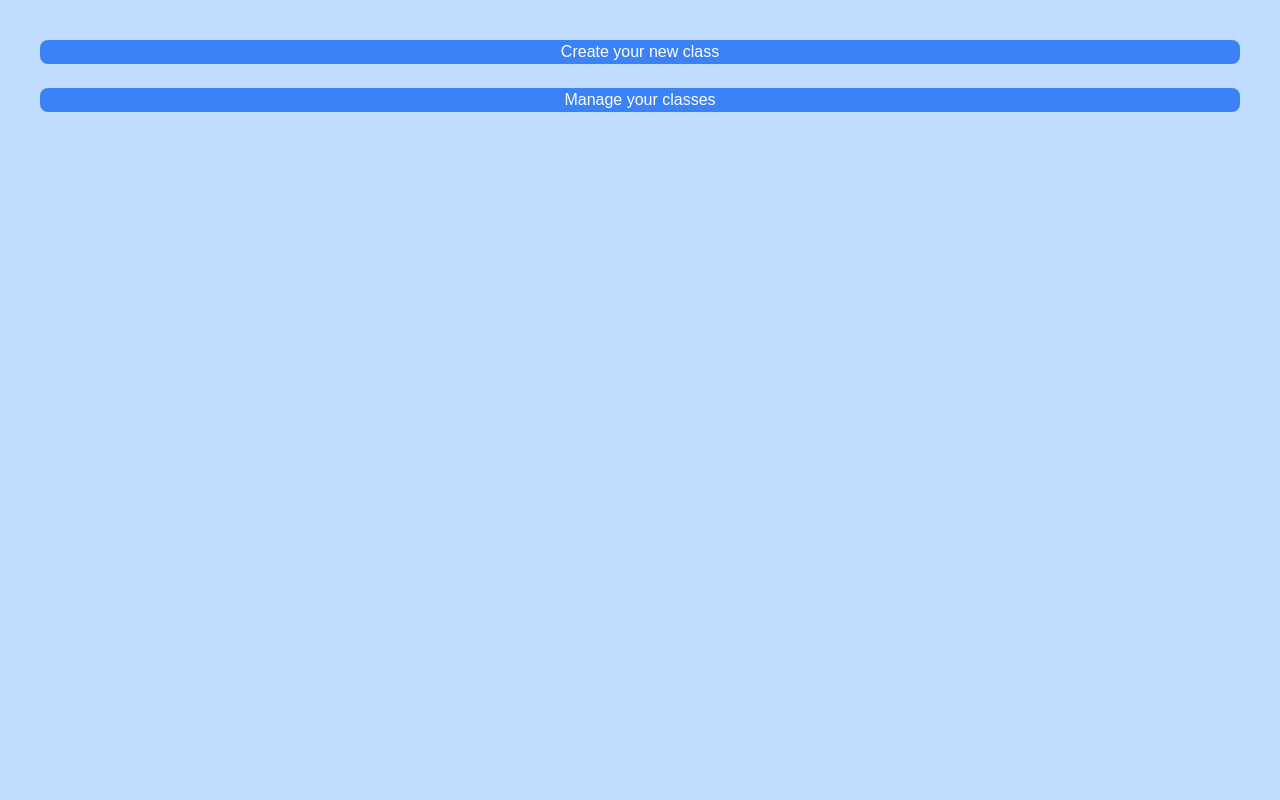
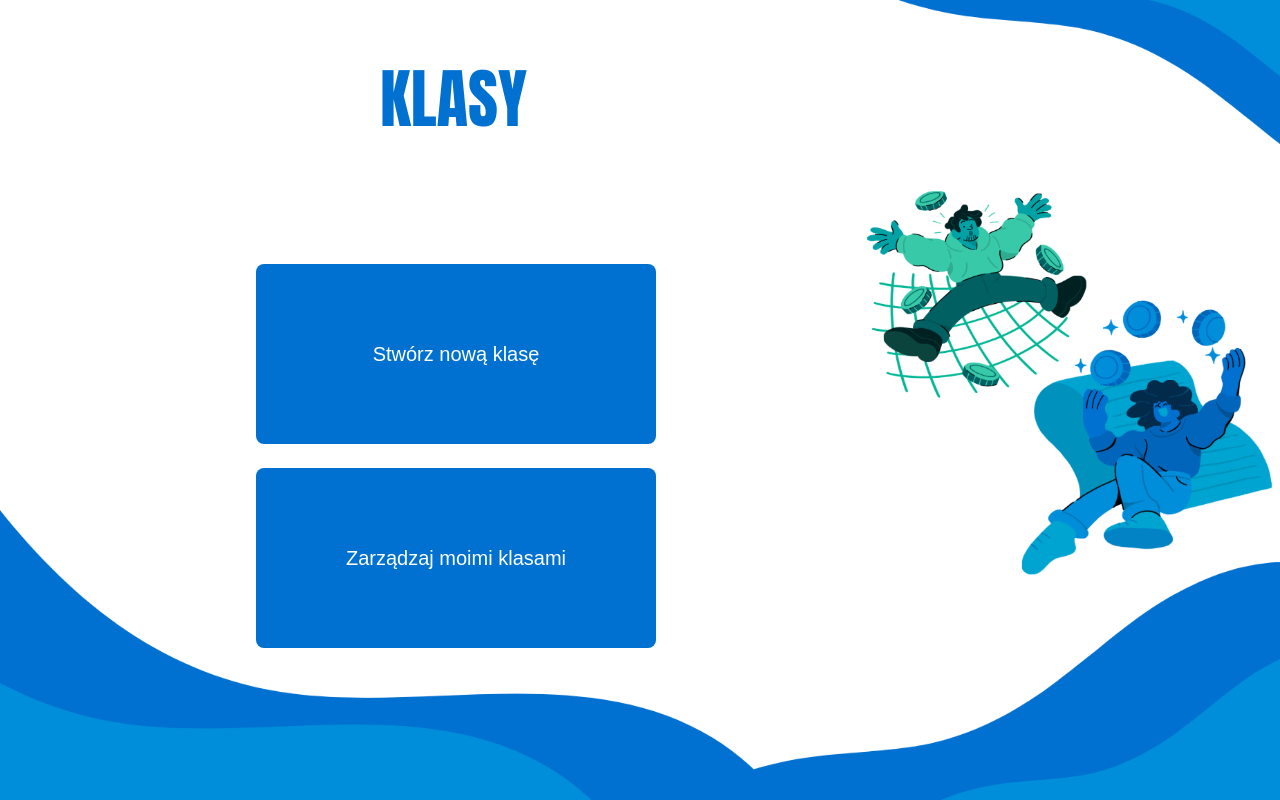
Before and after one commit to MateuszMagd/SchoolMoney, a Next.js app in the folder frontend/: page /class in a window 1280 px wide. Built offline with nearby package versions, Linux system fonts and the light colour scheme.

Commit message:
Add graphics to class main page

```diff
--- a/frontend/src/app/class/page.tsx
+++ b/frontend/src/app/class/page.tsx
@@ -2,9 +2,40 @@ import RouterButton from "@/components/routerButton";
 
 const PageClasses = () => {
     return (
-        <div className="flex flex-col content-center p-10 space-y-6">
-            <RouterButton page="class/create" buttonString="Create your new class" />
-            <RouterButton page="class/manage" buttonString="Manage your classes" />
+        <div className="flex flex-col min-h-screen w-full"
+            style={{
+                backgroundImage: "url('/assets/class_background.png')",
+                backgroundSize: "cover",
+            }}>
+
+        <div className=" items-start  font-anton text-dark_blue mt-[50px] ml-[380px] mb-5" style={{ fontSize: '65px' }}>KLASY</div>
+            <div className="flex w-full">
+                <div className="w-[800px] p-4 ml-60 flex flex-col mt-[80px]">
+
+                <div className="mb-6" style={{ fontSize: '20px' }}>
+                    <RouterButton
+                            page="class/create"
+                            buttonString="Stwórz nową klasę"
+                            color="bg-dark_blue"
+                            width="w-[400px]"
+                            height="h-[180px]"
+                        />
+                 </div>
+                 <div className="" style={{ fontSize: '20px' }}>
+                        <RouterButton
+                            page="class/manage"
+                            buttonString="Zarządzaj moimi klasami"
+                            color="bg-dark_blue"
+                            width="w-[400px]"
+                            height="h-[180px]"
+                        />
+                     </div>
+                </div>
+                <div className="ml-10">
+                    <img src="/assets/class.png"  className="" />
+                </div>
+            </div>
+
         </div>
     )
 };
--- a/frontend/src/app/transactions/my-all/page.tsx
+++ b/frontend/src/app/transactions/my-all/page.tsx
@@ -1,5 +1,6 @@
 'use client';
 
+import RouterButton from "@/components/routerButton";
 import { getMyTransactions } from "@/connection/transactionAPI";
 import { UserTransaction } from "@/data/interfacesUser";
 import { useEffect, useState } from "react";
@@ -20,35 +21,37 @@ const MyAllTransactionsPage = () => {
     if(transactions.length === 0) {
         return (
             <div className="flex justify-center items-center h-96">
-                <h1 className="text-3xl">No transactions</h1>
+                <h1 className="text-3xl font-anton text-dark_blue">No transactions</h1>
             </div>
         );
     }
 
     return (
-        <div className="p-4">
-          <h1 className="text-3xl font-bold mb-6 text-center text-gray-800">
-            Transactions
-          </h1>
+      <div className="p-4 min-h-screen"  style={{
+        backgroundImage: "url('/assets/admin_background.png')",
+        backgroundSize: "cover",
+    }}>
+
           {transactions.length > 0 ? (
-            <div className="overflow-x-auto">
-              <table className="min-w-full border-collapse border border-gray-300">
-                <thead className="bg-gray-100">
-                  <tr>
-                    <th className="border border-gray-300 px-4 py-2 text-left">
-                      Receiver
+            <div className="mt-20 container mx-auto bg-white rounded-[30px] shadow-2xl w-[1500px] p-6">
+                 <h3 className="text-[50px] font-anton text-dark_blue mt-5 mb-10 text-center">HISTORIA TRANSAKCJI</h3>
+              <table className="table-auto w-full space-x-5 font-[Open_Sans] text-[18px] text-dark_blue text-center ">
+                <thead className="">
+                  <tr className="text-[20px] font-bold text-center">
+                    <th className="">
+                      ODBIORCA / CEL
                     </th>
-                    <th className="border border-gray-300 px-4 py-2 text-left">
-                      Amount
+                    <th className="">
+                      KWOTA
                     </th>
-                    <th className="border border-gray-300 px-4 py-2 text-left">
-                      Type
+                    <th className="">
+                      TYP
                     </th>
-                    <th className="border border-gray-300 px-4 py-2 text-left">
-                      Text
+                    <th className="">
+                      OPIS
                     </th>
-                    <th className="border border-gray-300 px-4 py-2 text-left">
-                      Date
+                    <th className="">
+                      DATA
                     </th>
                   </tr>
                 </thead>
@@ -57,22 +60,22 @@ const MyAllTransactionsPage = () => {
                     <tr
                       key={index}
                       className={`${
-                        index % 2 === 0 ? "bg-white" : "bg-gray-50"
-                      } hover:bg-gray-100`}
+                        index % 2 === 0 ? "" : ""
+                      } `}
                     >
-                      <td className="border border-gray-300 px-4 py-2">
+                      <td className="px-4 py-5">
                         {tx.receiverFullName}
                       </td>
-                      <td className="border border-gray-300 px-4 py-2">
+                      <td className=" px-4 py-5">
                         {tx.amountSended}
                       </td>
-                      <td className="border border-gray-300 px-4 py-2">
+                      <td className="px-4 py-5">
                         {tx.operationType}
                       </td>
-                      <td className="border border-gray-300 px-4 py-2">
+                      <td className="px-4 py-5">
                         {tx.text}
                       </td>
-                      <td className="border border-gray-300 px-4 py-2">
+                      <td className="px-4 py-5">
                         {tx.date}
                       </td>
                     </tr>
@@ -83,6 +86,15 @@ const MyAllTransactionsPage = () => {
           ) : (
             <p className="text-center text-gray-600">No transactions found.</p>
           )}
+          <div className="mt-8 text-center">
+                        <RouterButton
+                            page="/"
+                            buttonString="Wróć do głównej"
+                            color="bg-dark_blue"
+                            width="w-[250px]"
+                            height="h-[60px]"
+                        />
+                    </div>
         </div>
       );
 };
--- a/frontend/src/app/transactions/page.tsx
+++ b/frontend/src/app/transactions/page.tsx
@@ -74,7 +74,7 @@ const TransactionPage = () => {
             backgroundImage: "url('/assets/admin_background.png')",
             backgroundSize: "cover",}}>
 
-        <div className="p-5 bg-white rounded-[30px] w-[580px] h-[730px] shadow-xl justify-center items-center">
+        <div className="p-5 bg-white rounded-[30px] w-[580px] h-[730px] shadow-2xl justify-center items-center">
         <h3 className="text-[55px] font-anton text-dark_blue mt-5 mb-12 text-center">TRANSAKCJE</h3>
 
         <div className="flex justify-center items-center">
```
Also changed, not shown: frontend/public/assets/class.png (added), frontend/public/assets/class_background.png (added).
